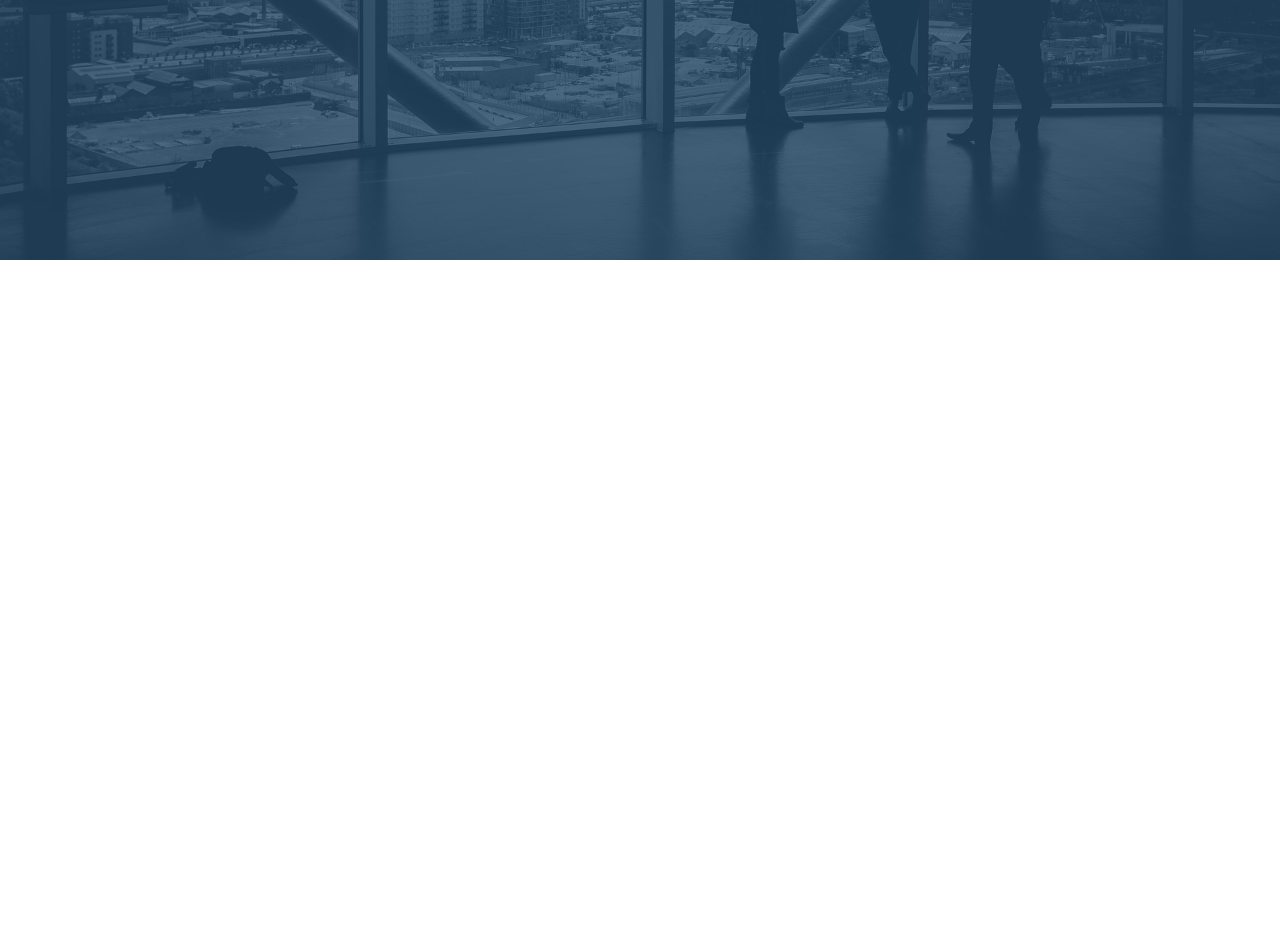
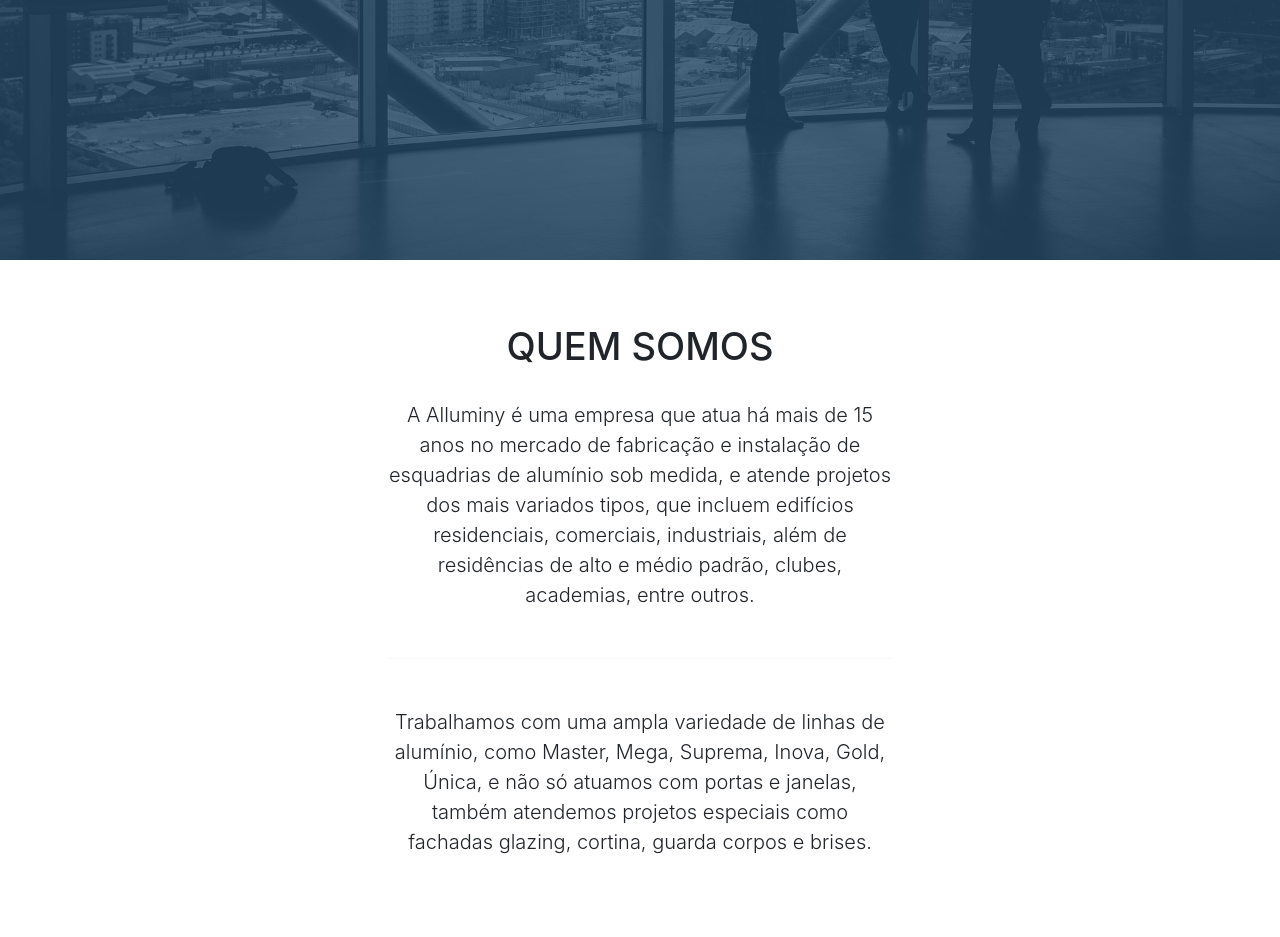
Before and after one commit to raonidemarchi/alluminy, a Gatsby site: page / in a window 1280 px wide. Shown: the part 540-1477 px from the top of the page. Before the commit the page ends 800 px from the top, so only its background shows below. Built offline with nearby package versions, Linux system fonts and the light colour scheme; Gatsby itself is replaced by a stand-in of ours.

Commit message:
feat: add who are we section

```diff
--- /dev/null
+++ b/src/components/pages/WhoAreWe.js
@@ -0,0 +1,38 @@
+import React from "react"
+import styled from "styled-components"
+
+const Section = styled.section`
+  max-width: 600px;
+  padding: 4rem 3rem 5rem;
+
+  p {
+    margin: 0;
+  }
+
+  h2 {
+    margin-bottom: 30px;
+    font-size: 38px;
+  }
+`
+
+const WhoAreWe = () => (
+  <Section className="text-center p-6 container">
+    <h2 className="text-uppercase display-5">Quem somos</h2>
+    <p className="lead">
+      A Alluminy é uma empresa que atua há mais de 15 anos no mercado de
+      fabricação e instalação de esquadrias de alumínio sob medida, e atende
+      projetos dos mais variados tipos, que incluem edifícios residenciais,
+      comerciais, industriais, além de residências de alto e médio padrão,
+      clubes, academias, entre outros.
+    </p>
+    <hr className="my-5 border-light" />
+    <p className="lead">
+      Trabalhamos com uma ampla variedade de linhas de alumínio, como Master,
+      Mega, Suprema, Inova, Gold, Única, e não só atuamos com portas e janelas,
+      também atendemos projetos especiais como fachadas glazing, cortina, guarda
+      corpos e brises.
+    </p>
+  </Section>
+)
+
+export default WhoAreWe
--- a/src/pages/index.js
+++ b/src/pages/index.js
@@ -1,10 +1,12 @@
 import React from "react"
 import Layout from "../components/Layout"
 import Banner from "../components/pages/Banner"
+import WhoAreWe from "../components/pages/WhoAreWe"
 
 const IndexPage = () => (
   <Layout>
     <Banner />
+    <WhoAreWe />
   </Layout>
 )
 
```
